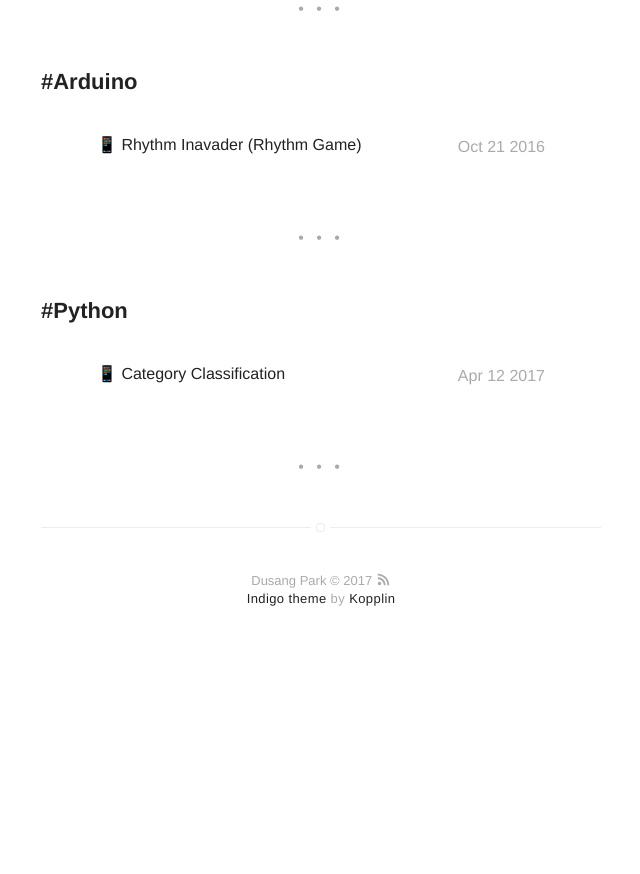
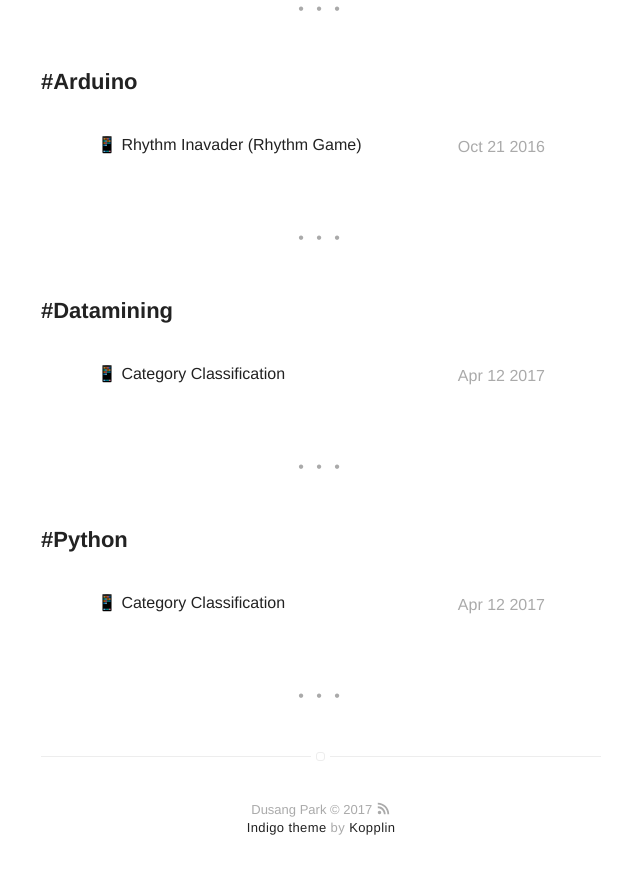
Before and after one commit to Parkdusang/blog, a Jekyll site: the page built from tags.html, in a window 1280 px wide and 900 px high, scrolled down 2339 px. Shown: the top 874 px of the window, without its empty margins (319-959 px from the left). Built offline with Jekyll 4.4.1, drawn with Linux system fonts in a browser that asks for light colours; emoji names are drawn with the system emoji font; before the commit the page ends 3009 px from its top, so only the background shows below that.

```diff
--- a/_posts/2016-07-12-CrownHaetae.markdown
+++ b/_posts/2016-07-12-CrownHaetae.markdown
@@ -5,7 +5,7 @@ date: 2016-01-23 22:10
 tag:
 - android
 - jekyll
-image:  https://Parkdusang.github.io/blog/assets/images/jekyll-logo-light-solid.png
+image:  https://Parkdusang.github.io/blog/assets/images/2_0.png
 headerImage: true
 projects: true
 hidden: true # don't count this post in blog pagination
--- a/_posts/2017-04-12-CategoryClassification.markdown
+++ b/_posts/2017-04-12-CategoryClassification.markdown
@@ -2,7 +2,9 @@
 title: ":iphone: Category Classification"
 layout: post
 date: 2017-04-12 12:10
-tag: Python
+tag:
+- Datamining
+- Python
 image:  https://Parkdusang.github.io/blog/assets/images/jekyll-logo-light-solid.png
 headerImage: true
 projects: true
```
Also changed, not shown: assets/images/2_0.png (added).
